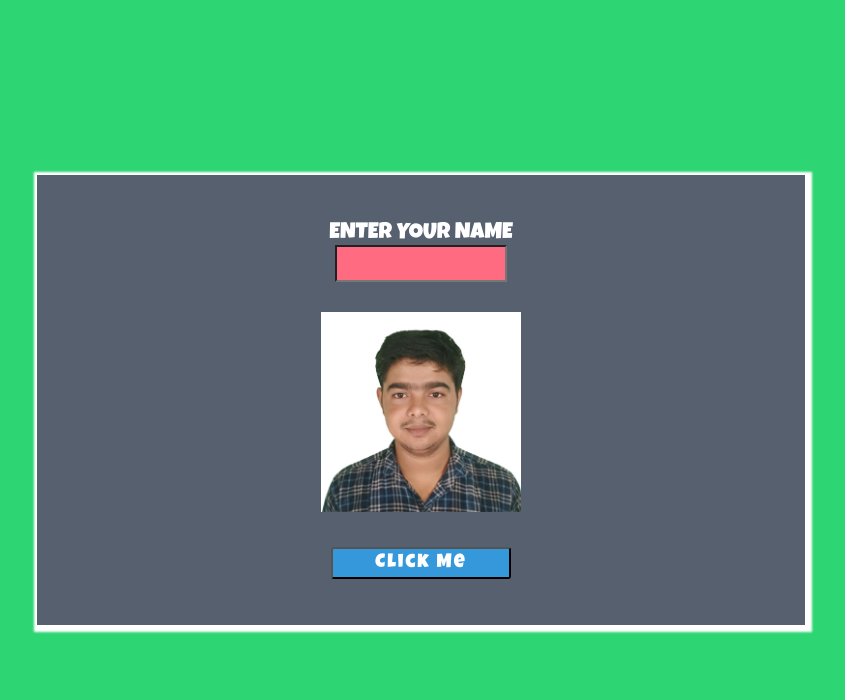
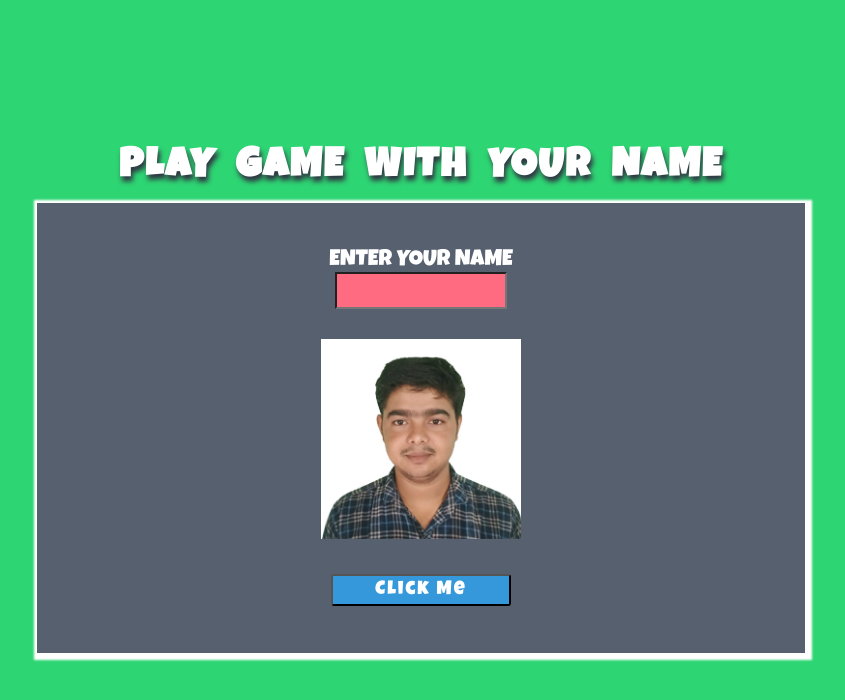
Before and after one commit to RAJESHPALMLP/Game_with_Name, a plain HTML site: page index.html in a window 1280 px wide. Shown: the whole page, without its empty margins (219-1064 px from the left). Drawn offline with nearby package versions, Linux system fonts and the light colour scheme.

Commit message:
Update index.html

```diff
--- a/index.html
+++ b/index.html
@@ -8,7 +8,7 @@
 <body>
 
 <section>
-
+ <h1>PLAY GAME WITH YOUR NAME</h1>
  <div class="centerDiv">
   <div class="details">
    <label>ENTER YOUR NAME</label><br>
```
